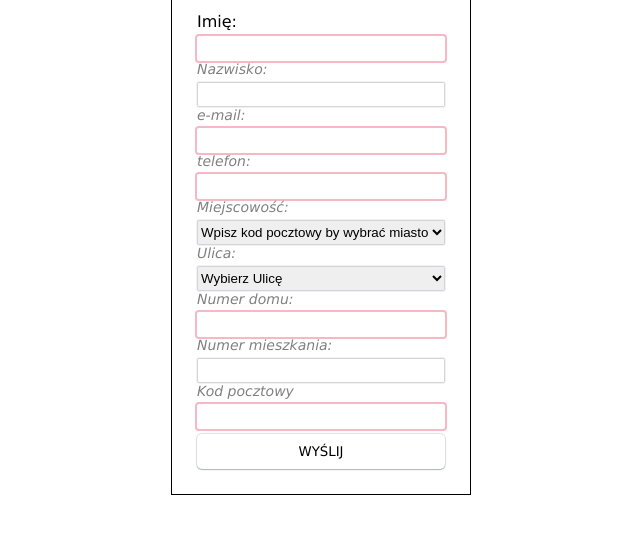
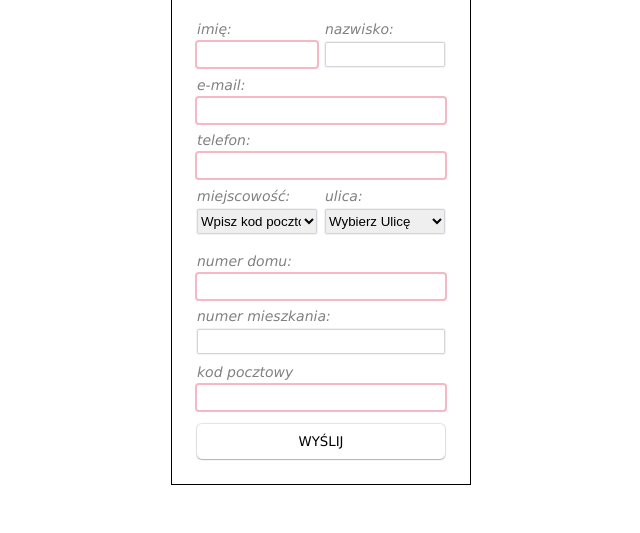
Before and after one commit to greg2012201/registrationForm, a plain HTML site: page index.html in a window 1280 px wide. Shown: the part 245-778 px from the top of the page, without its empty margins (319-959 px from the left). Drawn offline with nearby package versions, Linux system fonts and the light colour scheme; a script that the page names is missing.

Commit message:
Update index.html
Adjust code to the css and js.

```diff
--- a/index.html
+++ b/index.html
@@ -12,15 +12,17 @@
 
     <form class="form">
         <h1 class="title">Formularz rejestracyjny</h1>
+        <div class="form-field--group">
             <div class="form-field">
-            <label for="name"></label>Imię:</label>
+                <label for="name">imię:</label>
                 <input type="text" name="name" type="test" required pattern="^[A-ZĄĆĘŁŃÓŚŹŻ][a-ząćęłńóśźż]{1,}"
                     title="imię z dużej litery" />
             </div>
             <div class="form-field">
-            <label for="surname">Nazwisko:</label>
+                <label for="surname">nazwisko:</label>
                 <input type="text" name="surname" type="test" pattern="^^[A-ZA-ZĄĆĘŁŃÓŚŹŻ][a-ząćęłńóśźż-]{1,}"
                     title="Nazwisko z dużej litery" />
+            </div>
         </div>
         <div class="form-field">
             <label for="email">e-mail:</label>
@@ -33,29 +35,34 @@
                 pattern="( |^|>)((((\+|00)[0-9]{2} ?(\(0\))?)|0)([0-9]{2}-? ?[0-9]{7})|([0-9]{3}-? ?[0-9]{6})|([0-9]{1}-? ?[0-9]{8}))( |$|<)"
                 title="Dziewięciocyfrowy numer telefonu poprzedzony prefiksem lub bez prefiksu" />
         </div>
+        <div class="form-field--group">
             <div class="form-field">
-            <label for="locality">Miejscowość:</label>
+                <label for="locality">miejscowość:</label>
                 <select name="locality" type="text" required>
-                <option name="option-description-locality" value="">Wpisz kod pocztowy by wybrać miasto</option>
+                    <option disabled selected hidden name="option-description-locality">Wpisz kod pocztowy by wybrać
+                        miasto</option>
                 </select>
             </div>
             <div class=" form-field">
-            <label for="street">Ulica:</label>
+                <label for="street">ulica:</label>
                 <select name="street" type="text" required>
-                <option name="option-description-street" value="">Wybierz Ulicę</option>
-                <option name="option-description-street" value="">brak</option>
+                    <option disabled selected hidden name="option-description-street">Wybierz Ulicę</option>
+                    <option name="option-description-street">brak</option>
                 </select>
             </div>
+        </div>
+        <div class="form-field--group">
+        </div>
         <div class="form-field">
-            <label for="house-number">Numer domu:</label>
+            <label for="house-number">numer domu:</label>
             <input name="house-number" type="text" required pattern="^([0-9]|[0-9]+a){1,}" title="numer domu" />
         </div>
         <div class="form-field">
-            <label for="appartement-number">Numer mieszkania:</label>
+            <label for="appartement-number">numer mieszkania:</label>
             <input name="appartement-number" type="text" pattern="^([0-9]|[0-9]+)" title="numer mieszkania" />
         </div>
         <div class=" form-field">
-            <label for="postal-code">Kod pocztowy</label>
+            <label for="postal-code">kod pocztowy</label>
             <input name="postal-code" type="text" maxlength="6" required title="kod pocztowy w formacie: 00-000"
                 pattern="^[0-9]{2}-[0-9]{3}$" />
         </div>
```
Lines whose indentation alone changed are shown as unchanged.
